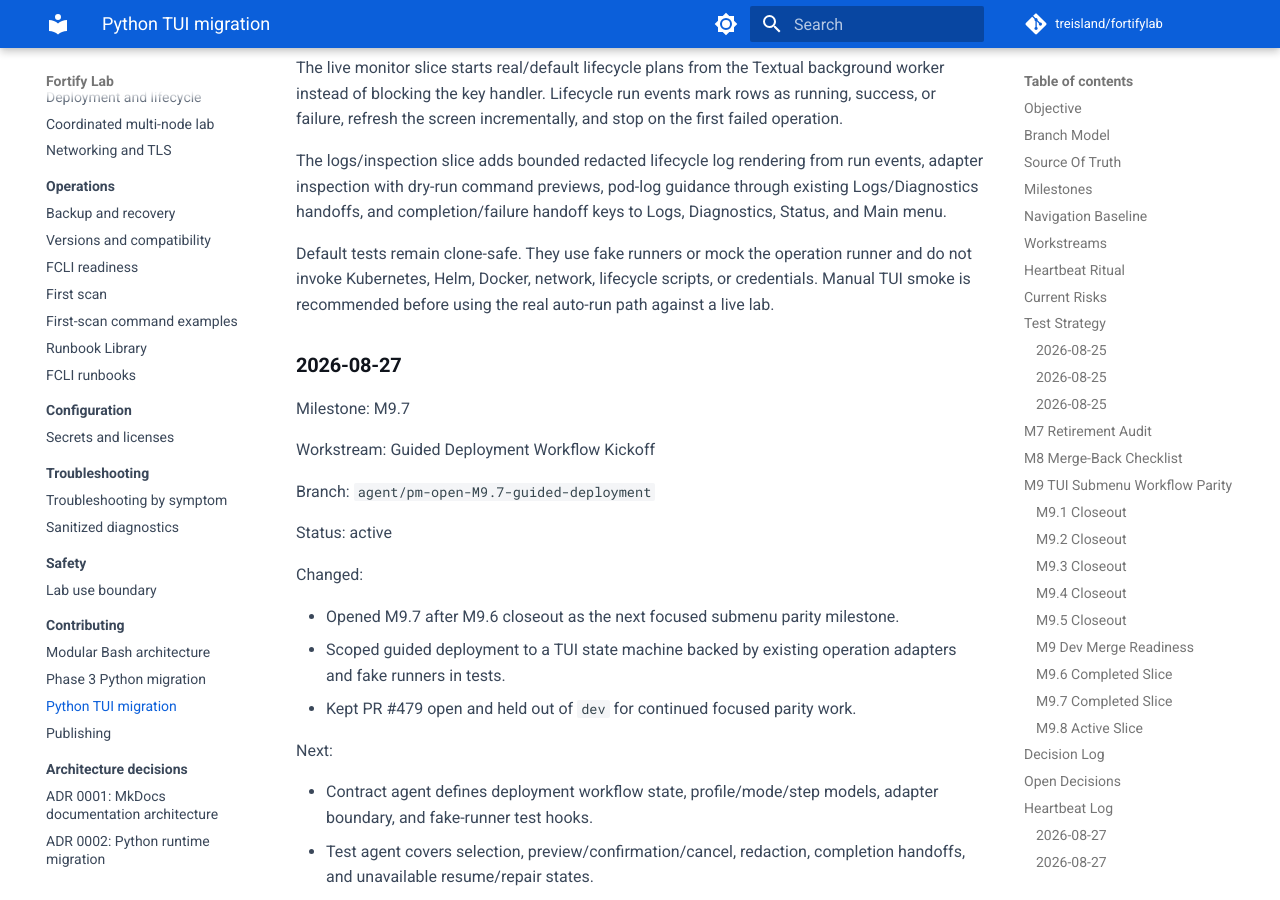
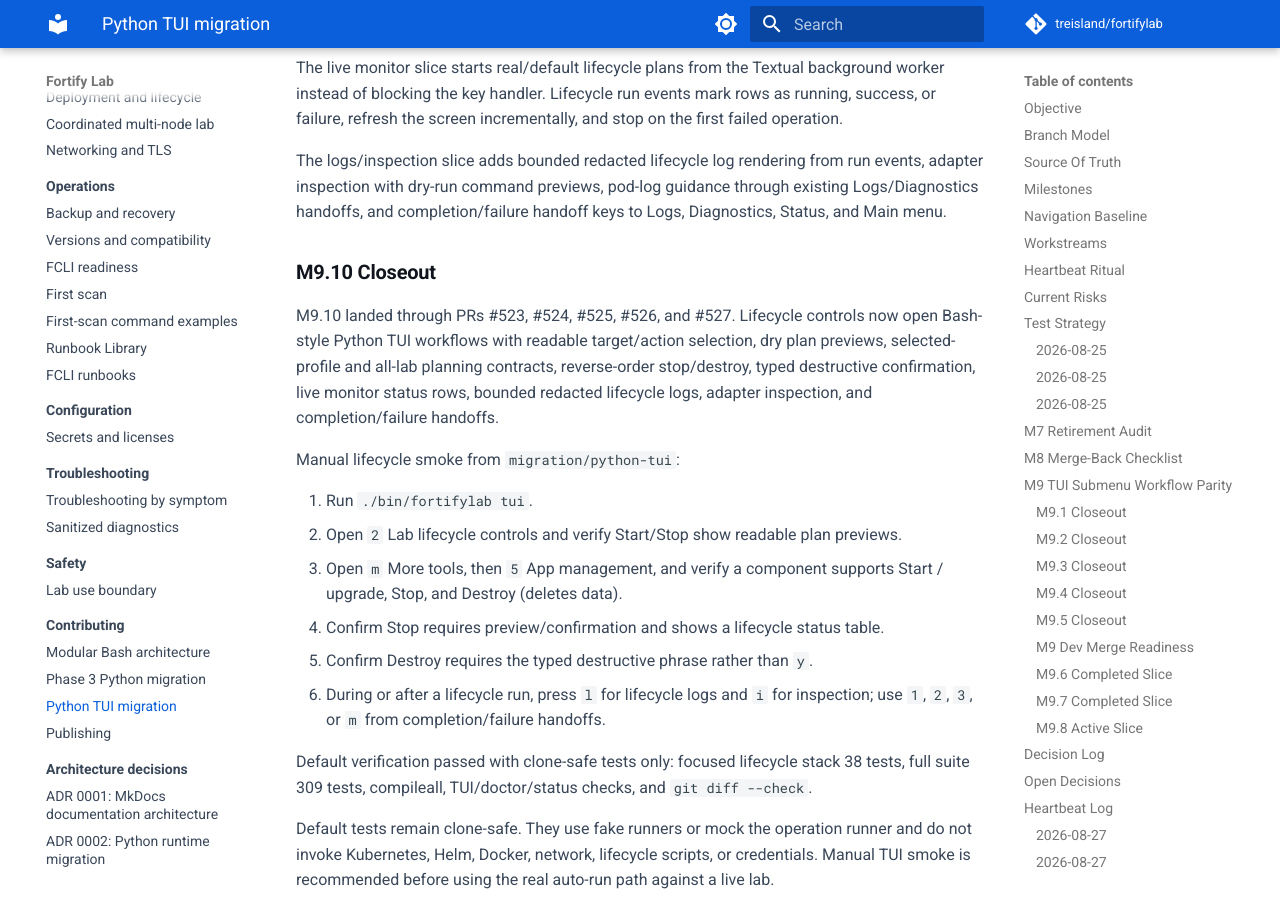
Before and after one commit to treisland/fortifylab, an MkDocs documentation site: the page built from docs/development/python-tui-migration.md, in a window 1280 px wide and 900 px high, scrolled down 20432 px. Built offline with MkDocs 1.6.1 and Material for MkDocs 9.7.7, drawn with Linux system fonts in a browser that asks for light colours; comment, search, counter and statistics services are not loaded.

Commit message:
Close M9.10 lifecycle parity

```diff
--- a/docs/development/python-tui-migration.md
+++ b/docs/development/python-tui-migration.md
@@ -697,6 +697,29 @@ run events, adapter inspection with dry-run command previews, pod-log guidance
 through existing Logs/Diagnostics handoffs, and completion/failure handoff keys
 to Logs, Diagnostics, Status, and Main menu.
 
+### M9.10 Closeout
+
+M9.10 landed through PRs #523, #524, #525, #526, and #527. Lifecycle controls now
+open Bash-style Python TUI workflows with readable target/action selection, dry
+plan previews, selected-profile and all-lab planning contracts, reverse-order
+stop/destroy, typed destructive confirmation, live monitor status rows, bounded
+redacted lifecycle logs, adapter inspection, and completion/failure handoffs.
+
+Manual lifecycle smoke from `migration/python-tui`:
+
+1. Run `./bin/fortifylab tui`.
+2. Open `2` Lab lifecycle controls and verify Start/Stop show readable plan previews.
+3. Open `m` More tools, then `5` App management, and verify a component supports
+   Start / upgrade, Stop, and Destroy (deletes data).
+4. Confirm Stop requires preview/confirmation and shows a lifecycle status table.
+5. Confirm Destroy requires the typed destructive phrase rather than `y`.
+6. During or after a lifecycle run, press `l` for lifecycle logs and `i` for
+   inspection; use `1`, `2`, `3`, or `m` from completion/failure handoffs.
+
+Default verification passed with clone-safe tests only: focused lifecycle stack
+38 tests, full suite 309 tests, compileall, TUI/doctor/status checks, and
+`git diff --check`.
+
 Default tests remain clone-safe. They use fake runners or mock the operation
 runner and do not invoke Kubernetes, Helm, Docker, network, lifecycle scripts,
 or credentials. Manual TUI smoke is recommended before using the real auto-run
```
Also changed, not shown: 1 other file.
